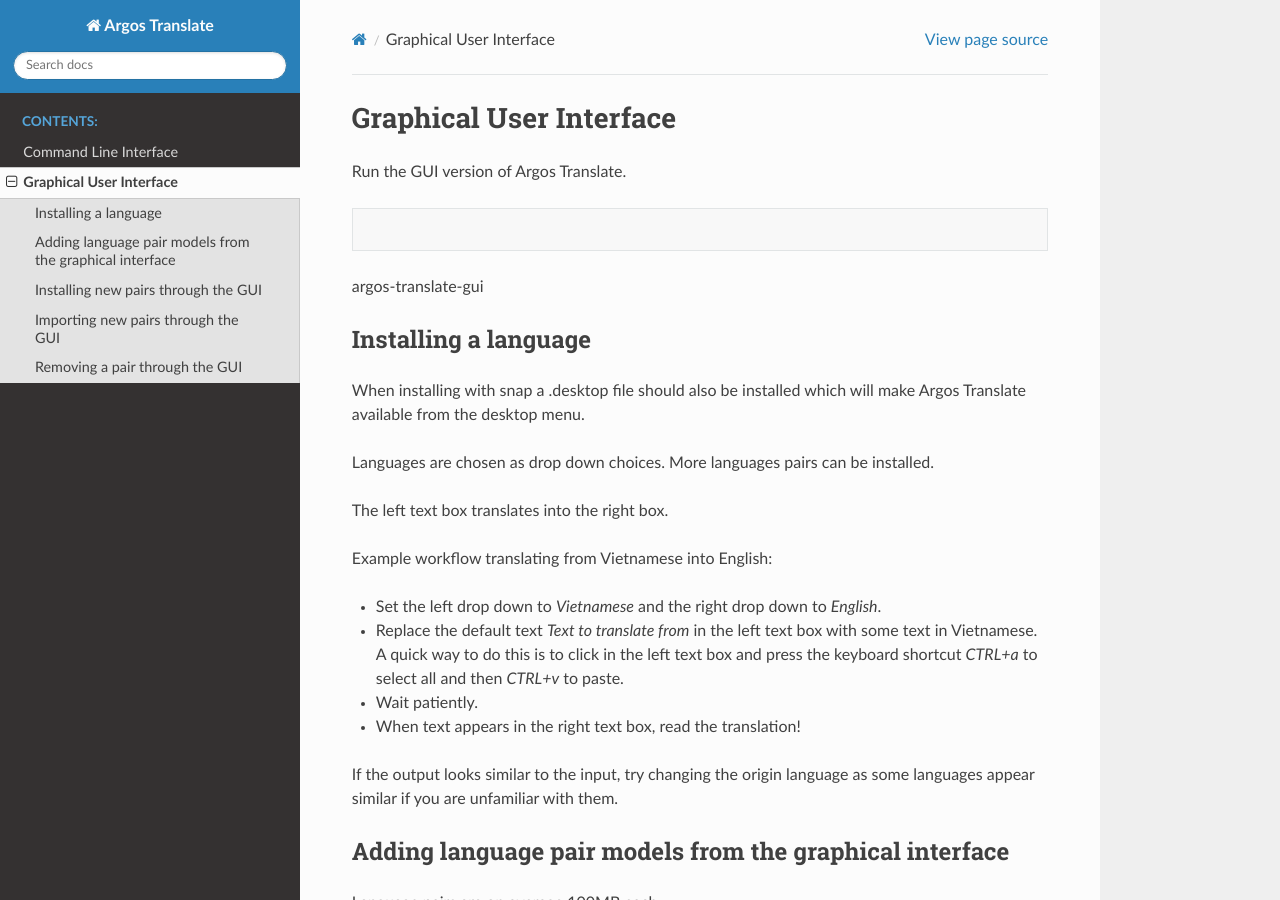
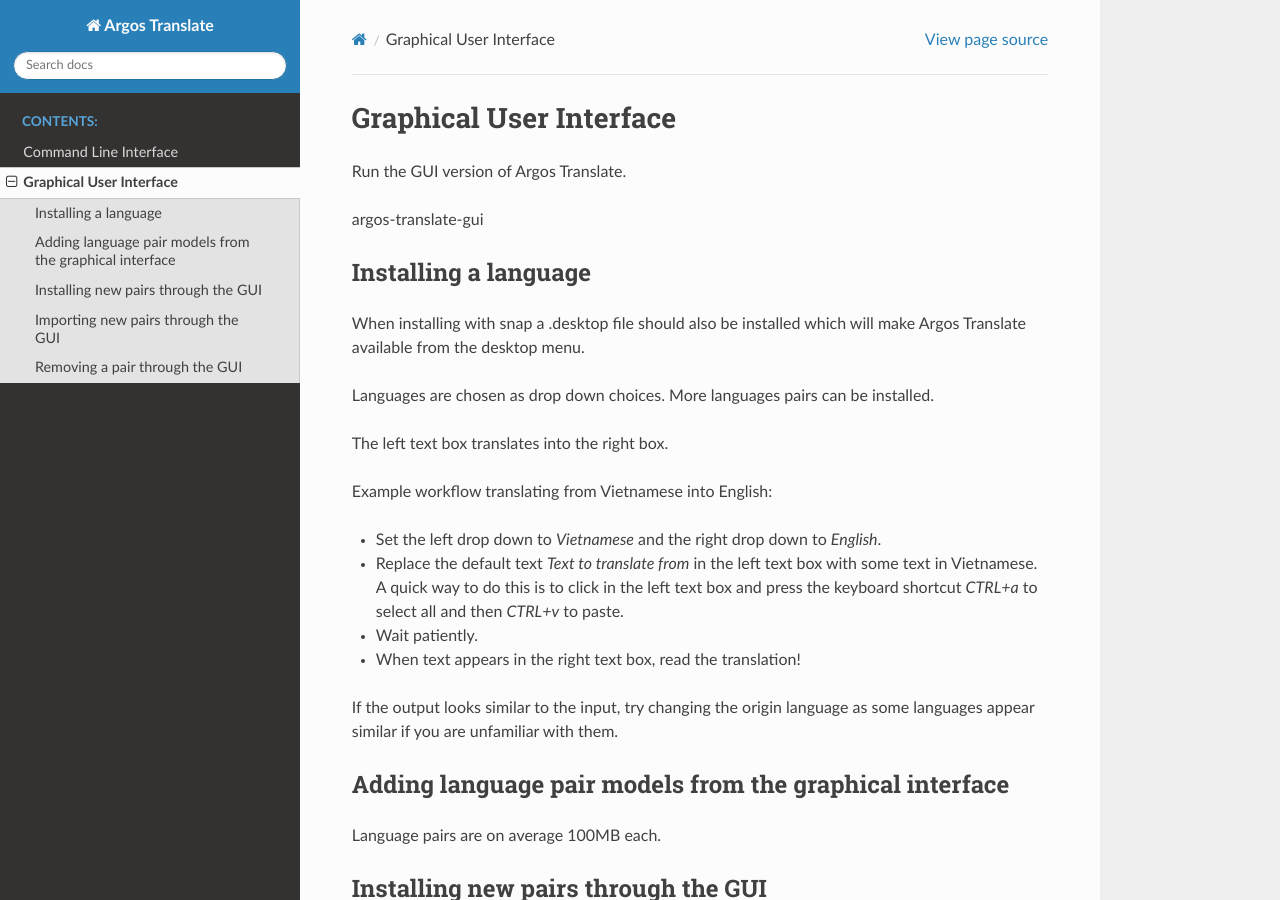
Before and after one commit to argosopentech/argos-translate, a Sphinx documentation site: the page built from docs/source/gui.rst, in a window 1280 px wide and 900 px high. Built offline with Sphinx 7.4.7 and the Read the Docs theme 2.0.0, drawn with Linux system fonts in a browser that asks for light colours.

Commit message:
Update gui.rst

```diff
--- a/docs/source/gui.rst
+++ b/docs/source/gui.rst
@@ -3,7 +3,7 @@
 
 Run the GUI version of Argos Translate.
 
-.. code-block:: shell
+
 argos-translate-gui
 
 
```
